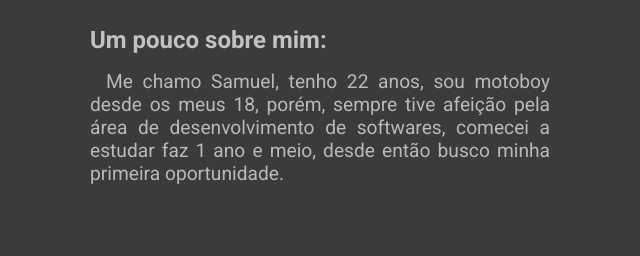
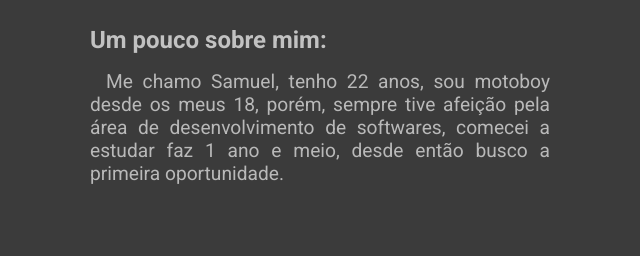
Before and after one commit to samuelRobRodrigues/Portifolio, a plain HTML site: page index.html in a window 1280 px wide. Shown: the part 872-1128 px from the top of the page, 0-640 px from the left. Drawn offline with Linux system fonts and the light colour scheme.

Commit message:
Update index.html

```diff
--- a/index.html
+++ b/index.html
@@ -54,8 +54,8 @@
     <footer></footer>
     <section id="about">
         <div id="info_sobre">
-            <h2>Um pouco sobre mim:</h2>
-            <p>Me chamo Samuel, tenho 22 anos, sou motoboy desde os meus 18, porém, sempre tive afeição pela área de desenvolvimento de softwares, comecei a estudar faz 1 ano e meio, desde então busco minha primeira oportunidade.</p>
+            <h2>Um pouco sobre  mim:</h2>
+            <p>Me chamo Samuel, tenho 22 anos, sou motoboy desde os meus 18, porém, sempre tive afeição pela área de desenvolvimento de softwares, comecei a estudar faz 1 ano e meio, desde então busco a primeira oportunidade.</p>
         </div>
         <div id="tecnologias">
             <h2>Tecnologias e conhecimentos</h2>
```
